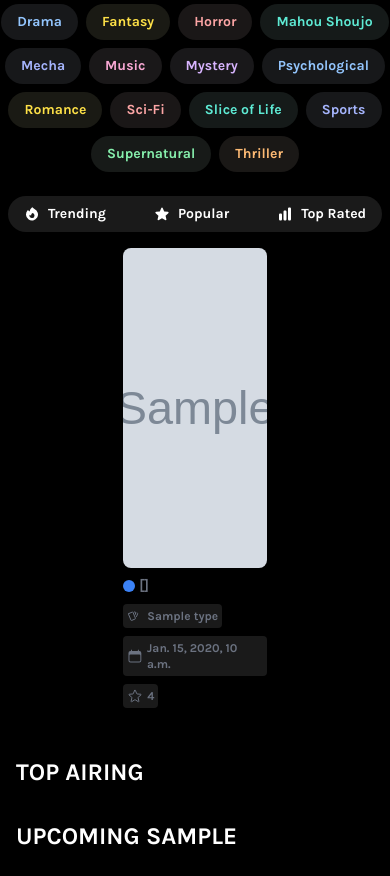
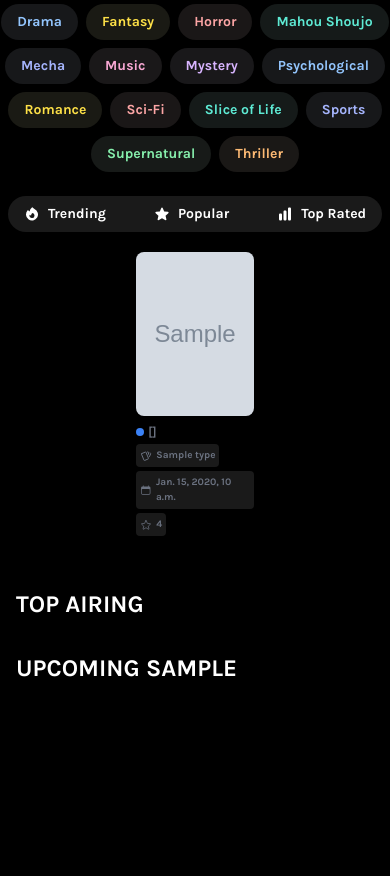
Before and after one commit to luciferreeves/yugen, a Django app: template templates/home/index.html in a window 390 px wide. Shown: the part 583-1459 px from the top of the page. After the commit the page ends 1260 px from the top, so only its background shows below. Run offline with Django 4.2, Linux system fonts and the light colour scheme; the template is opened without the code that fills it: most values are stand-ins (such as "Sample title", 1, 10 or a date in 2020); grey boxes marked "Sample" are stand-in pictures.

Commit message:
caches, mobile fixes, and i dont remember much of what i added

```diff
--- a/static/css/input.css
+++ b/static/css/input.css
@@ -16,7 +16,7 @@
 
 * {
   font-family: "Karla", sans-serif;
-  box-sizing: border-box;
+  /* box-sizing: border-box; */
 }
 
 main {
--- a/static/css/main.css
+++ b/static/css/main.css
@@ -776,6 +792,11 @@ video {
   height: 1.5rem;
 }
 
+.size-2 {
+  width: 0.5rem;
+  height: 0.5rem;
+}
+
 .h-24 {
   height: 6rem;
 }
@@ -869,22 +910,25 @@ video {
   width: max-content;
 }
 
+.w-1\/3 {
+  width: 33.333333%;
+}
+
+.w-3 {
+  width: 0.75rem;
+}
+
 .max-w-7xl {
   max-width: 80rem;
+}
+
+.max-w-full {
+  max-width: 100%;
 }
 
 .max-w-max {
   max-width: -moz-max-content;
   max-width: max-content;
-}
-
-.max-w-fit {
-  max-width: -moz-fit-content;
-  max-width: fit-content;
-}
-
-.max-w-full {
-  max-width: 100%;
 }
 
 .origin-left {
@@ -1474,6 +1525,14 @@ video {
   padding-top: 0.25rem;
 }
 
+.pt-\[140\%\] {
+  padding-top: 140%;
+}
+
+.pb-\[140\%\] {
+  padding-bottom: 140%;
+}
+
 .text-center {
   text-align: center;
 }
@@ -1513,10 +1572,18 @@ video {
   line-height: 1rem;
 }
 
+.text-\[10px\] {
+  font-size: 10px;
+}
+
 .font-bold {
   font-weight: 700;
 }
 
+.font-semibold {
+  font-weight: 600;
+}
+
 .uppercase {
   text-transform: uppercase;
 }
--- a/templates/home/index.html
+++ b/templates/home/index.html
@@ -127,15 +127,15 @@
       </button>
     </section>
     <!-- Data Cards: Trending Anime -->
-    <section id="trending" class="flex flex-wrap justify-center mt-4 animate__animated animate__slideInUp">
+    <section id="trending" class="flex flex-wrap justify-center mt-4 animate__animated animate__slideInUp max-w-full">
       {% include "partials/datacard_render.html" with data=trending_anime %}
     </section>
     <!-- Data Cards: Popular Anime -->
-    <section id="popular" class="flex-wrap justify-center mt-4 hidden animate__animated animate__slideInUp">
+    <section id="popular" class="flex-wrap justify-center mt-4 hidden animate__animated animate__slideInUp max-w-full">
       {% include "partials/datacard_render.html" with data=popular_anime %}
     </section>
     <!-- Data Cards: Top Rated Anime -->
-    <section id="top_rated" class="flex-wrap justify-center mt-4 hidden animate__animated animate__slideInUp">
+    <section id="top_rated" class="flex-wrap justify-center mt-4 hidden animate__animated animate__slideInUp max-w-full">
       {% include "partials/datacard_render.html" with data=top_anime %}
     </section>
   </section>
--- a/templates/partials/base.html
+++ b/templates/partials/base.html
@@ -4,7 +4,7 @@
   <head>
     <meta charset="UTF-8" />
     <meta http-equiv="X-UA-Compatible" content="IE=edge" />
-    <meta name="viewport" content="width=device-width, initial-scale=1.0" />
+    <meta name="viewport" content="width=device-width, initial-scale=1.0, maximum-scale=1.0, user-scalable=no">
     <link rel="icon" href="{% static 'icons/favicon.ico' %}" />
     <link rel="preconnect" href="https://fonts.googleapis.com" />
     <link rel="preconnect" href="https://fonts.gstatic.com" crossorigin />
--- a/templates/partials/datacard_render.html
+++ b/templates/partials/datacard_render.html
@@ -1,22 +1,25 @@
 {% for anime in data %}
-<a href="{% url "watch:watch" anime.id %}" class="w-1/2 2xl:w-1/6 md:w-1/3 lg:w-1/4 xl:w-1/5 text-gray-500 px-1 mb-4 hover:text-white flex flex-col gap-2">
-    <img src="{{ anime.image }}" alt="{{ anime.title.english }}" class="rounded-lg w-56 h-80 mx-auto object-cover"/>
-    <span class="text-sm font-bold flex gap-1 flex-row items-start">
+<a href="{% url "watch:watch" anime.id %}" class="w-1/2 md:w-1/3 lg:w-1/4 xl:w-1/5 2xl:w-1/6 text-gray-500 p-1 sm:p-2 mb-4 hover:text-white flex flex-col">
+    <div class="relative pt-[140%]">
+        <img src="{{ anime.image }}" alt="{{ anime.title.english }}" class="absolute top-0 left-0 w-full h-full rounded-lg object-cover"/>
+    </div>
+    <div class="mt-2 flex flex-col gap-1">
+        <span class="text-xs sm:text-sm font-bold flex gap-1 flex-row items-start">
             {% if anime.status == "Ongoing" %}
                 <span class="text-green-500 pt-1">
-            <svg xmlns="http://www.w3.org/2000/svg" viewBox="0 0 24 24" fill="currentColor" class="size-3">
+                <svg xmlns="http://www.w3.org/2000/svg" viewBox="0 0 24 24" fill="currentColor" class="size-2 sm:size-3">
                     <circle cx="12" cy="12" r="12" />
                 </svg>
                 </span>
             {% elif anime.status == "Not yet aired" %}
                 <span class="text-yellow-500 pt-1">
-            <svg xmlns="http://www.w3.org/2000/svg" viewBox="0 0 24 24" fill="currentColor" class="size-3">
+                <svg xmlns="http://www.w3.org/2000/svg" viewBox="0 0 24 24" fill="currentColor" class="size-2 sm:size-3">
                     <circle cx="12" cy="12" r="12" />
                 </svg>
                 </span>
             {% else %}
                 <span class="text-blue-500 pt-1">
-            <svg xmlns="http://www.w3.org/2000/svg" viewBox="0 0 24 24" fill="currentColor" class="size-3">
+                <svg xmlns="http://www.w3.org/2000/svg" viewBox="0 0 24 24" fill="currentColor" class="size-2 sm:size-3">
                     <circle cx="12" cy="12" r="12" />
                 </svg>
                 </span>
@@ -31,27 +34,28 @@
                 {% endif %}
             </span>
         </span>
-    <div class="inline-flex gap-2 flex-wrap">
-        <span class="text-xs font-bold bg-white bg-opacity-10 p-1 rounded flex items-center gap-1">
-            <svg stroke="currentColor" fill="none" stroke-width="2" viewBox="0 0 24 24" stroke-linecap="round" stroke-linejoin="round" height="1em" width="1em" xmlns="http://www.w3.org/2000/svg" class="mr-1">
+        <div class="inline-flex gap-1 sm:gap-2 flex-wrap">
+            <span class="text-[10px] sm:text-xs font-bold bg-white bg-opacity-10 p-1 rounded flex items-center gap-1">
+                <svg stroke="currentColor" fill="none" stroke-width="2" viewBox="0 0 24 24" stroke-linecap="round" stroke-linejoin="round" class="size-3 sm:size-4">
                 <path d="M3.604 7.197l7.138 -3.109a.96 .96 0 0 1 1.27 .527l4.924 11.902a1 1 0 0 1 -.514 1.304l-7.137 3.109a.96 .96 0 0 1 -1.271 -.527l-4.924 -11.903a1 1 0 0 1 .514 -1.304z"></path>
                 <path d="M15 4h1a1 1 0 0 1 1 1v3.5"></path>
                 <path d="M20 6c.264 .112 .52 .217 .768 .315a1 1 0 0 1 .53 1.311l-2.298 5.374"></path>
                 </svg>
                 {{ anime.type }}
             </span>
-        <span class="text-xs font-bold bg-white bg-opacity-10 p-1 rounded flex items-center gap-1">
-            <svg xmlns="http://www.w3.org/2000/svg" viewBox="0 0 24 24" fill="currentColor" class="size-4">
+            <span class="text-[10px] sm:text-xs font-bold bg-white bg-opacity-10 p-1 rounded flex items-center gap-1">
+                <svg xmlns="http://www.w3.org/2000/svg" viewBox="0 0 24 24" fill="currentColor" class="size-3 sm:size-4">
                 <path fill-rule="evenodd" d="M6.75 2.25A.75.75 0 0 1 7.5 3v1.5h9V3A.75.75 0 0 1 18 3v1.5h.75a3 3 0 0 1 3 3v11.25a3 3 0 0 1-3 3H5.25a3 3 0 0 1-3-3V7.5a3 3 0 0 1 3-3H6V3a.75.75 0 0 1 .75-.75Zm13.5 9a1.5 1.5 0 0 0-1.5-1.5H5.25a1.5 1.5 0 0 0-1.5 1.5v7.5a1.5 1.5 0 0 0 1.5 1.5h13.5a1.5 1.5 0 0 0 1.5-1.5v-7.5Z" clip-rule="evenodd" />
                 </svg>
                 {{ anime.releaseDate }}
             </span>
-        <span class="text-xs font-bold bg-white bg-opacity-10 p-1 rounded flex items-center gap-1">
-            <svg xmlns="http://www.w3.org/2000/svg" fill="none" viewBox="0 0 24 24" stroke-width="1.5" stroke="currentColor" class="size-4">
+            <span class="text-[10px] sm:text-xs font-bold bg-white bg-opacity-10 p-1 rounded flex items-center gap-1">
+                <svg xmlns="http://www.w3.org/2000/svg" fill="none" viewBox="0 0 24 24" stroke-width="1.5" stroke="currentColor" class="size-3 sm:size-4">
                 <path stroke-linecap="round" stroke-linejoin="round" d="M11.48 3.499a.562.562 0 0 1 1.04 0l2.125 5.111a.563.563 0 0 0 .475.345l5.518.442c.499.04.701.663.321.988l-4.204 3.602a.563.563 0 0 0-.182.557l1.285 5.385a.562.562 0 0 1-.84.61l-4.725-2.885a.562.562 0 0 0-.586 0L6.982 20.54a.562.562 0 0 1-.84-.61l1.285-5.386a.562.562 0 0 0-.182-.557l-4.204-3.602a.562.562 0 0 1 .321-.988l5.518-.442a.563.563 0 0 0 .475-.345L11.48 3.5Z"/>
                 </svg>
                 {{ anime.rating }}
             </span>
         </div>
+    </div>
 </a>
 {% endfor %}
--- a/templates/watch/watch.html
+++ b/templates/watch/watch.html
@@ -20,7 +20,7 @@
         </div>
     </div>
 
-    <div class="w-full lg:w-1/4 flex flex-col overflow-y-auto px-2 lg:px-0" style="height: 42vw; max-height: 806px;">
+    <div class="w-full lg:w-1/4 flex flex-col overflow-y-auto px-2 lg:px-0 h-full max-h-screen lg:h-[42vw] lg:max-h-[806px]">
         <h2 class="text-white text-xl font-bold mb-4">Episodes</h2>
         <div class="flex flex-col gap-2">
             {% for episode in anime_episodes.episodes %}
--- a/user_profile/models.py
+++ b/user_profile/models.py
@@ -29,6 +29,7 @@ class UserHistory(models.Model):
     anime_id = models.IntegerField()
     episode = models.IntegerField()
     time_watched = models.IntegerField(default=0)
+    last_watched = models.BooleanField(default=False)
 
     def __str__(self):
         return f"{self.user.username} watched episode {self.episode} of anime {self.anime_id}"
```
Also changed, not shown: other parts of static/css/main.css (+126 -26 lines), homepage/views.py (+31 -6 lines), watch/utils.py (+14 -1 lines), watch/views.py (+53 -34 lines), user_profile/migrations/0005_userhistory_last_watched.py (added). Lines whose indentation alone changed are shown as unchanged.
